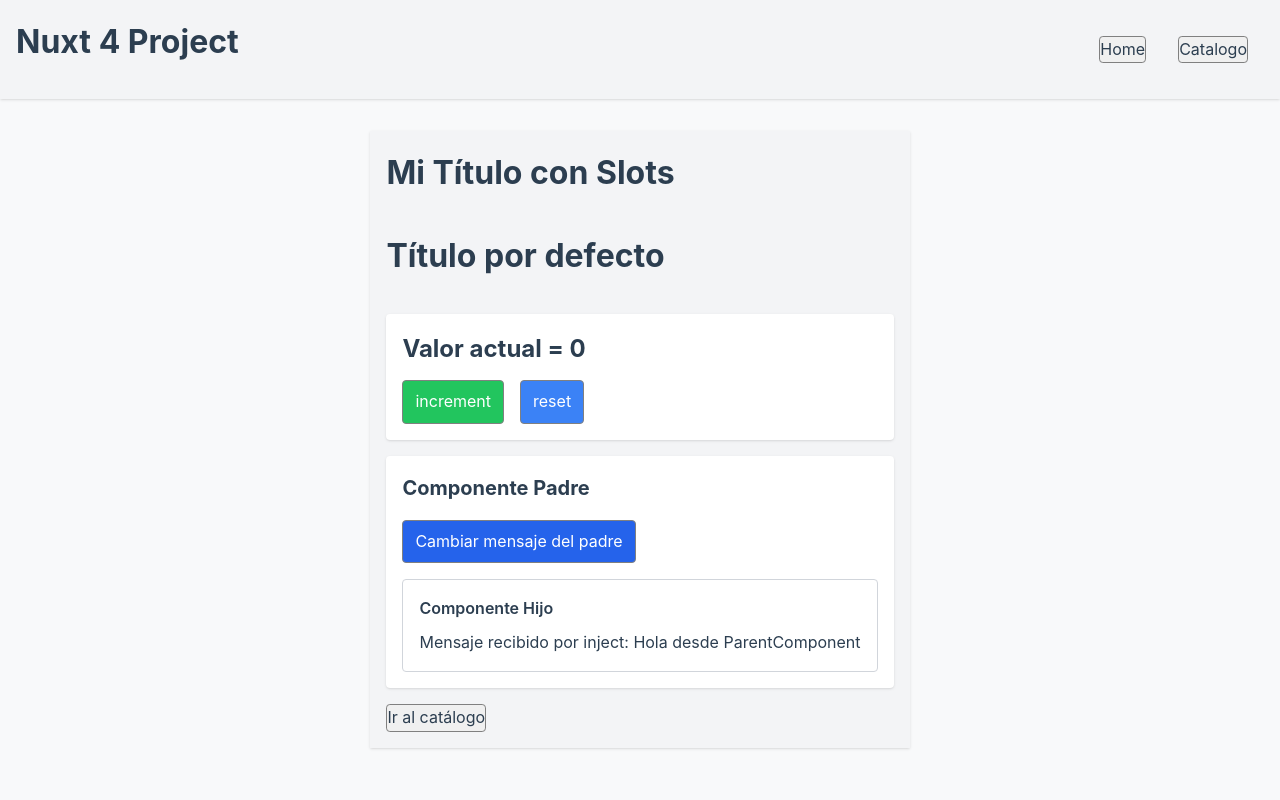
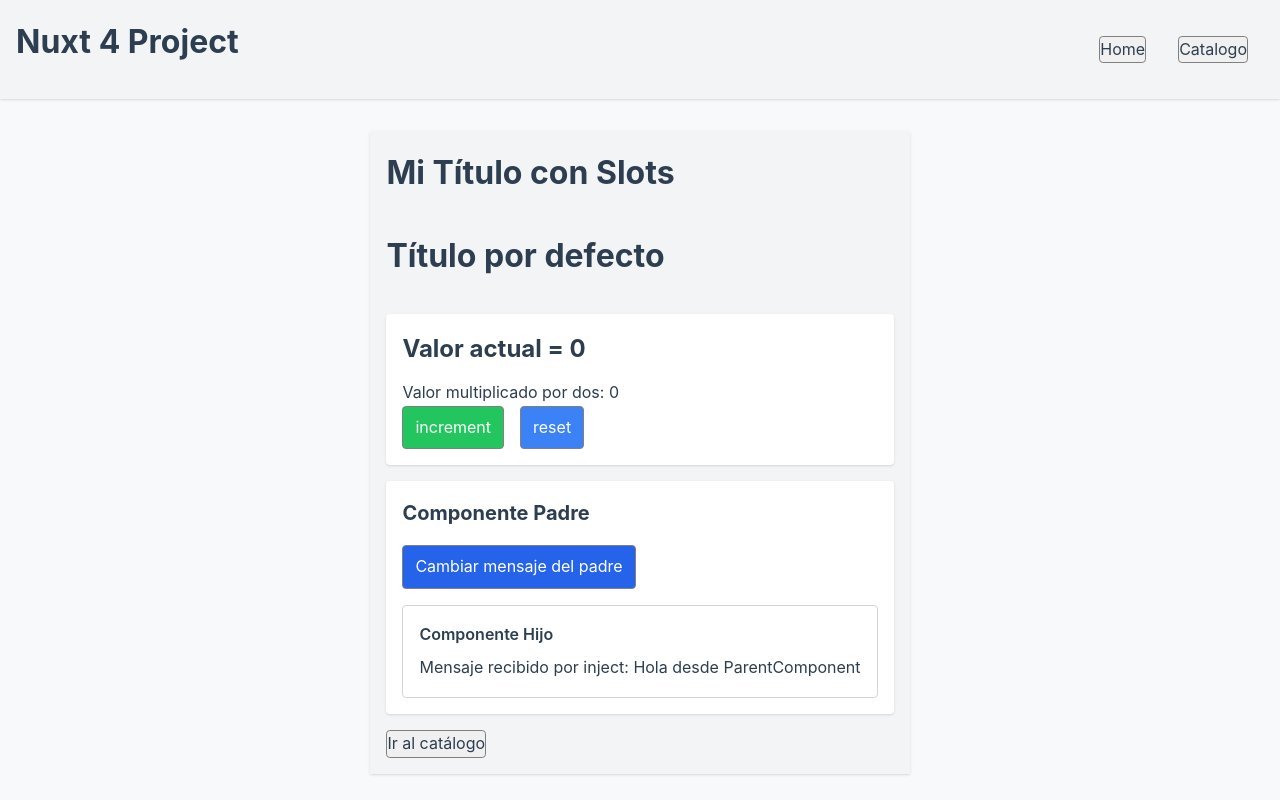
Before and after one commit to RubenMMPS/formacion, a Nuxt app in the folder VUE/nuxt-vue-exercises/: page /home in a window 1280 px wide. Built offline with nearby package versions, Linux system fonts and the light colour scheme.

Commit message:
feat(VUE) add exercise 12

```diff
--- a/VUE/nuxt-vue-exercises/components/TheCounter.vue
+++ b/VUE/nuxt-vue-exercises/components/TheCounter.vue
@@ -9,6 +9,7 @@ const { counter, increment, decrement, reset } = useCounter();
     <h2 :class="{ 'text-green-500': counter === 10 }">
       Valor actual = {{ counter }}
     </h2>
+    <p>Valor multiplicado por dos: {{ counter * 2 }}</p>
 
     <button
       v-if="counter > 0"
```
